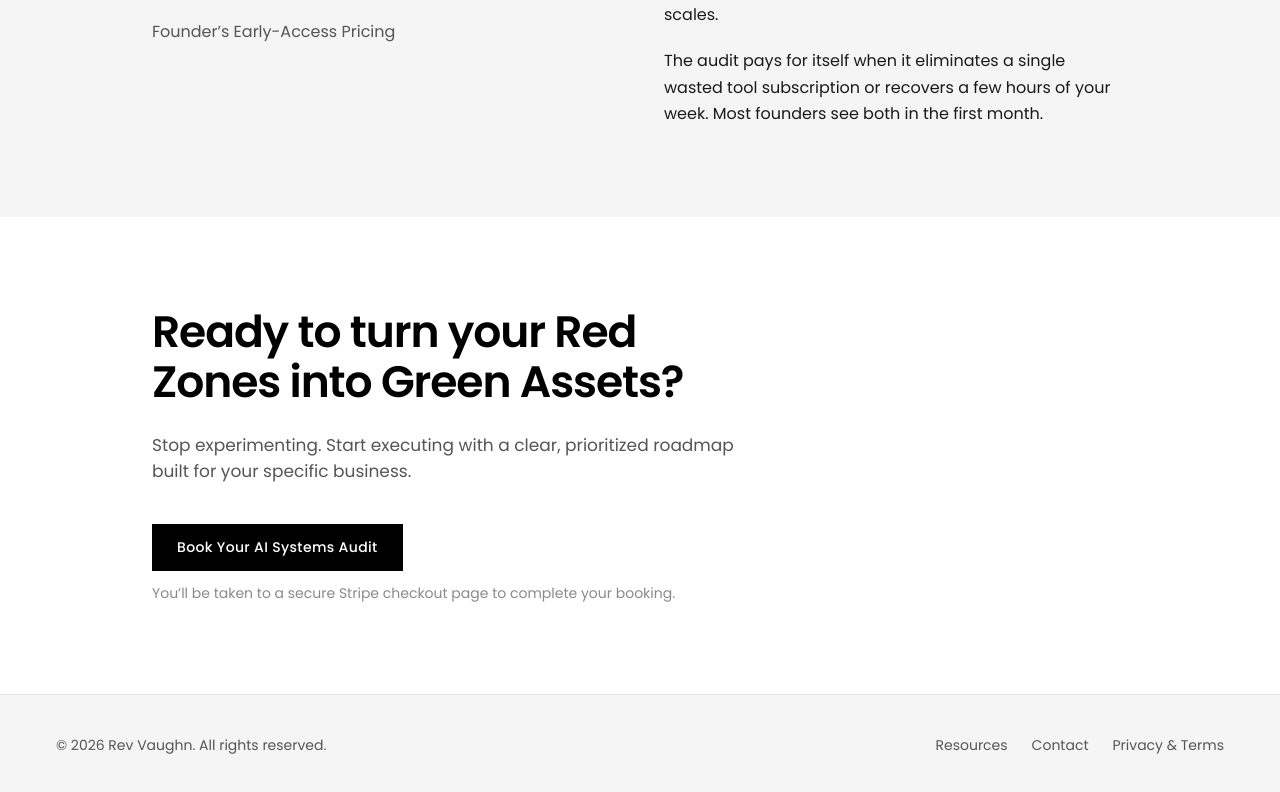
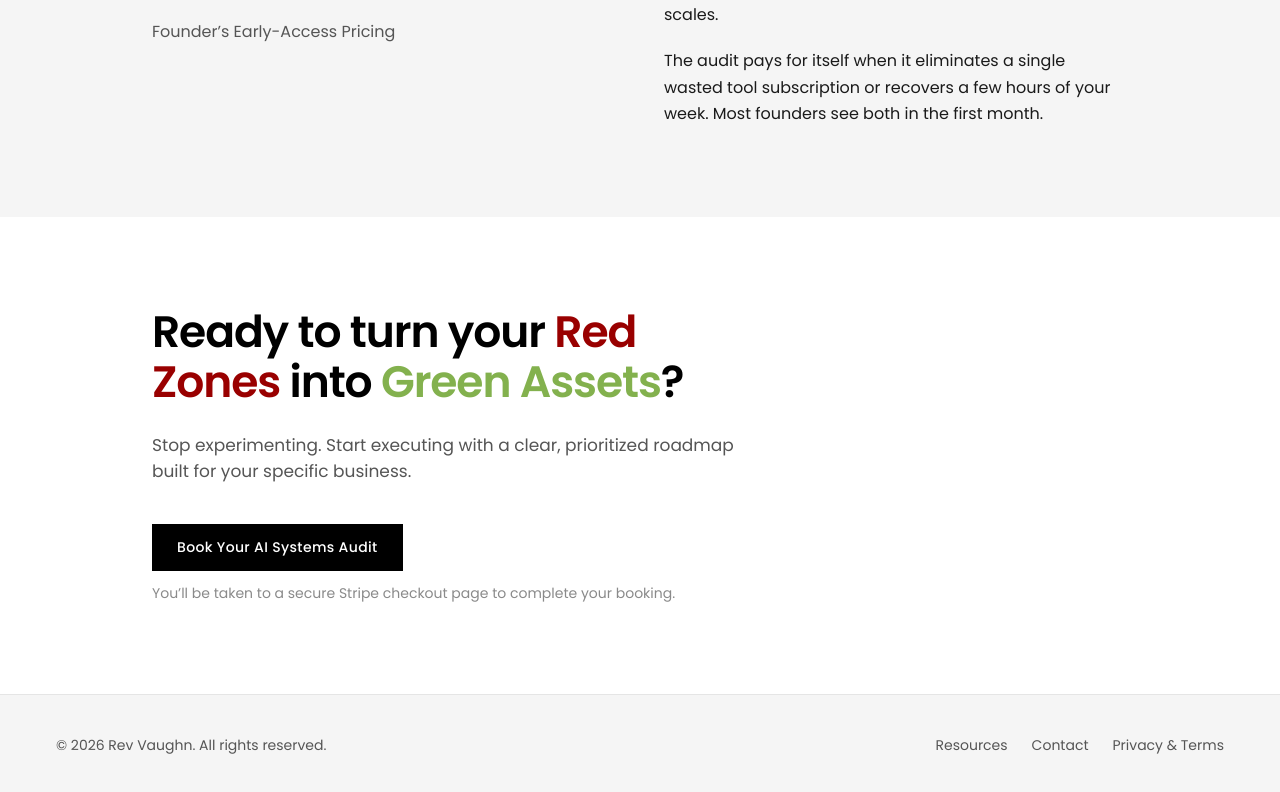
Before and after one commit to ndxtraders/revvaughn-com, a Next.js app: page /ai-audit in a window 1280 px wide. Shown: the part 2826-3618 px from the top of the page. Built offline with nearby package versions, Linux system fonts and the light colour scheme.

Commit message:
Update page.js

```diff
--- a/app/ai-audit/page.js
+++ b/app/ai-audit/page.js
@@ -192,7 +192,7 @@ export default function AIAuditPage() {
         <Section bg="paper" width="content">
           <div className="max-w-prose">
             <h2 className="text-h1 font-semibold tracking-tight text-ink mb-6">
-              Ready to turn your Red Zones into Green Assets?
+              Ready to turn your <span style={{color:'#990000'}}>Red Zones</span> into <span style={{color:'#83B14E'}}>Green Assets</span>?
             </h2>
             <p className="text-lead text-ink-muted mb-10">
               Stop experimenting. Start executing with a clear, prioritized roadmap built
```
